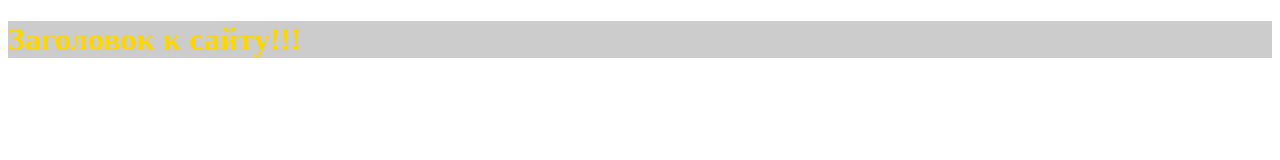
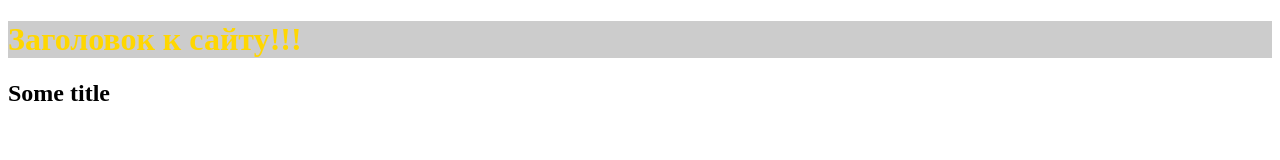
Before and after one commit to legli-dev/learn-git, a plain HTML site: page index.html in a window 1280 px wide. Drawn offline with Linux system fonts and the light colour scheme.

Commit message:
Добавил второй заголовок

```diff
--- a/index.html
+++ b/index.html
@@ -8,5 +8,6 @@
 </head>
 <body>
   <h1>Заголовок к сайту!!!</h1>
+  <h2>Some title</h2>
 </body>
 </html>
```
